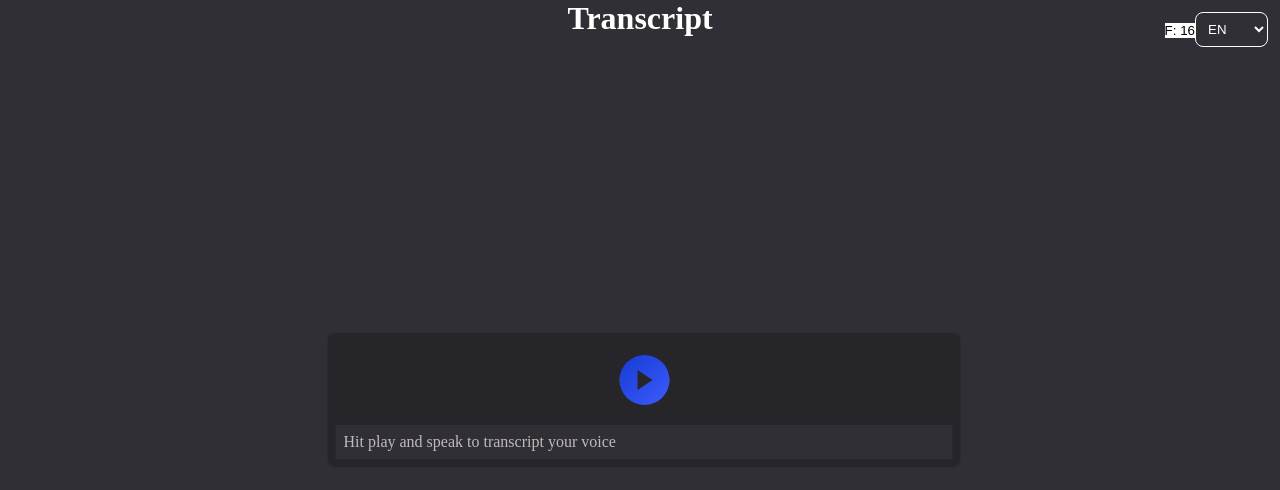
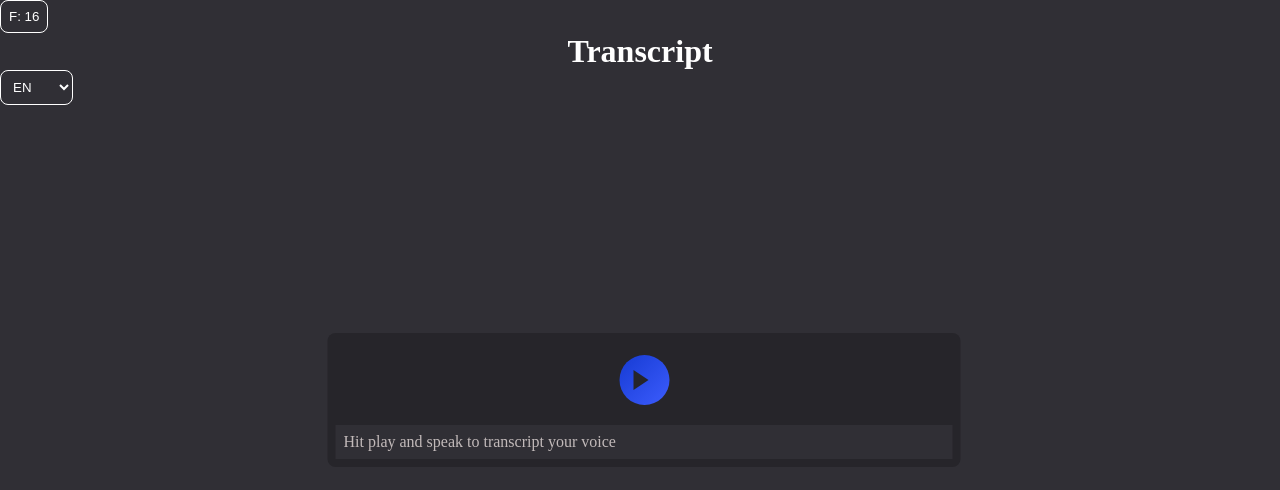
Before and after one commit to BesoBerdzenishvili/Voice-Transcript, a React (Vite) app: page / in a window 1280 px wide. Shown: the top 490 px of the page. Built offline with nearby package versions, Linux system fonts and the light colour scheme.

Commit message:
fix: font size styling

```diff
--- a/src/App.tsx
+++ b/src/App.tsx
@@ -40,11 +40,9 @@ function App() {
 
   return (
     <>
+      <FontSize size={fontSize} setSize={setFontSize} />
       <h1>{languageText.title}</h1>
-      <div className="controllers">
-        <FontSize size={fontSize} setSize={setFontSize} />
-        <LanguageSwitch />
-      </div>
+      <LanguageSwitch />
       <main>
         <PlayBtn
           startPlay={handleStartRecording}
--- a/src/components/FontSize/FontSize.css
+++ b/src/components/FontSize/FontSize.css
@@ -1,7 +1,18 @@
+.container {
+  position: relative;
+}
 button {
-  background-color: white;
-  border: none;
+  background-color: transparent;
+  color: #fff;
+  border: 1.5px solid white;
+  border-radius: 8px;
+  padding: 8px;
   cursor: pointer;
+}
+
+button:hover {
+  background-color: #fff;
+  color: black;
 }
 
 input[type="range"] {
@@ -10,11 +21,16 @@ input[type="range"] {
   width: 100%;
   height: 20px;
   background-color: transparent;
-  position: relative;
-  top: 24px;
+  position: absolute;
+  top: 124px;
+  left: -84px;
 }
 
 input[type="range"]::-webkit-slider-runnable-track {
+  transform: rotate(270deg);
+  position: relative;
+  top: 18px;
+  left: -12px;
   width: 100%;
   height: 3px;
   cursor: pointer;
@@ -26,6 +42,8 @@ input[type="range"]::-webkit-slider-runnable-track {
 
 input[type="range"]::-webkit-slider-thumb {
   -webkit-appearance: none;
+  position: relative;
+  bottom: 11px;
   border: none;
   height: 25px;
   width: 10px;
@@ -33,6 +51,3 @@ input[type="range"]::-webkit-slider-thumb {
   background: #163bd3;
   cursor: pointer;
 }
-
-/* transform-origin: top left;
-transform: rotate(90deg); */
--- a/src/components/FontSize/FontSize.tsx
+++ b/src/components/FontSize/FontSize.tsx
@@ -36,7 +36,7 @@ const FontSize: React.FC<FontSizeProps> = ({ size, setSize }) => {
   }, []);
 
   return (
-    <div ref={containerRef}>
+    <div ref={containerRef} className="container">
       <button onClick={handleButtonClick}>F: {size}</button>
       {showSlider && (
         <input
```
